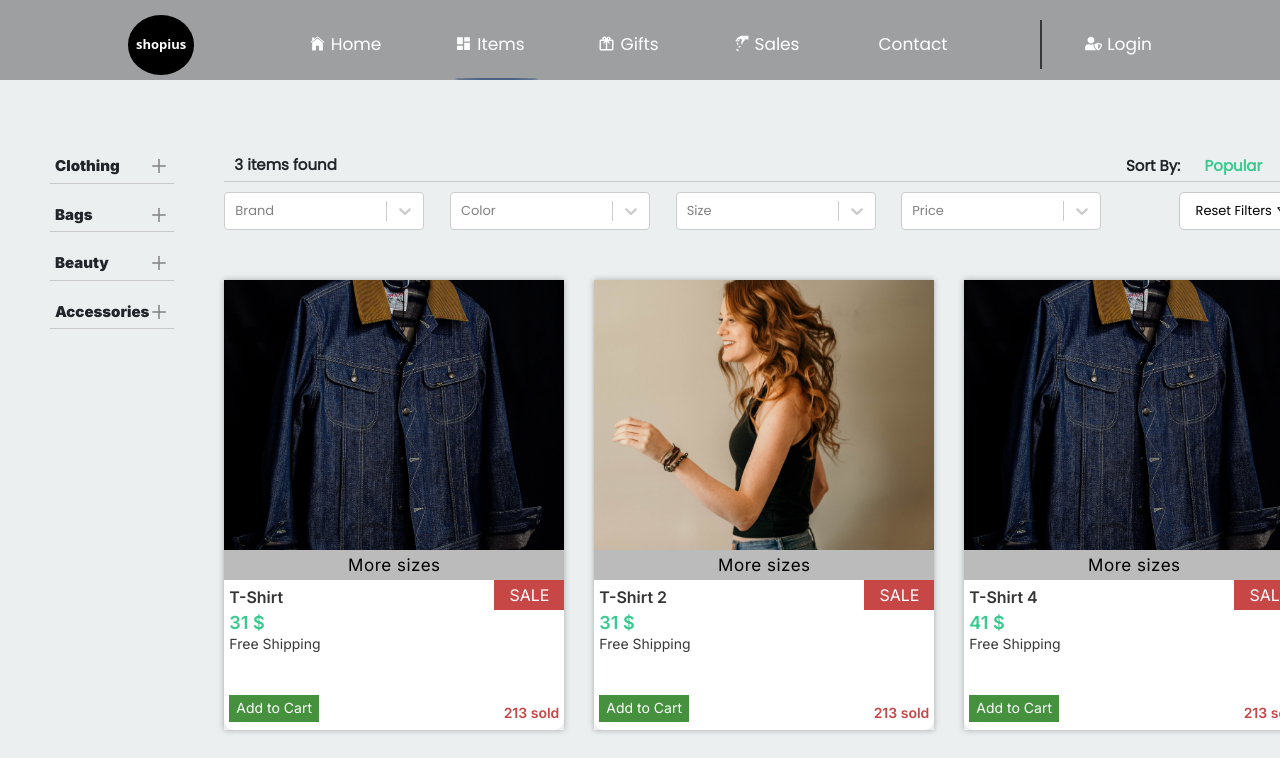
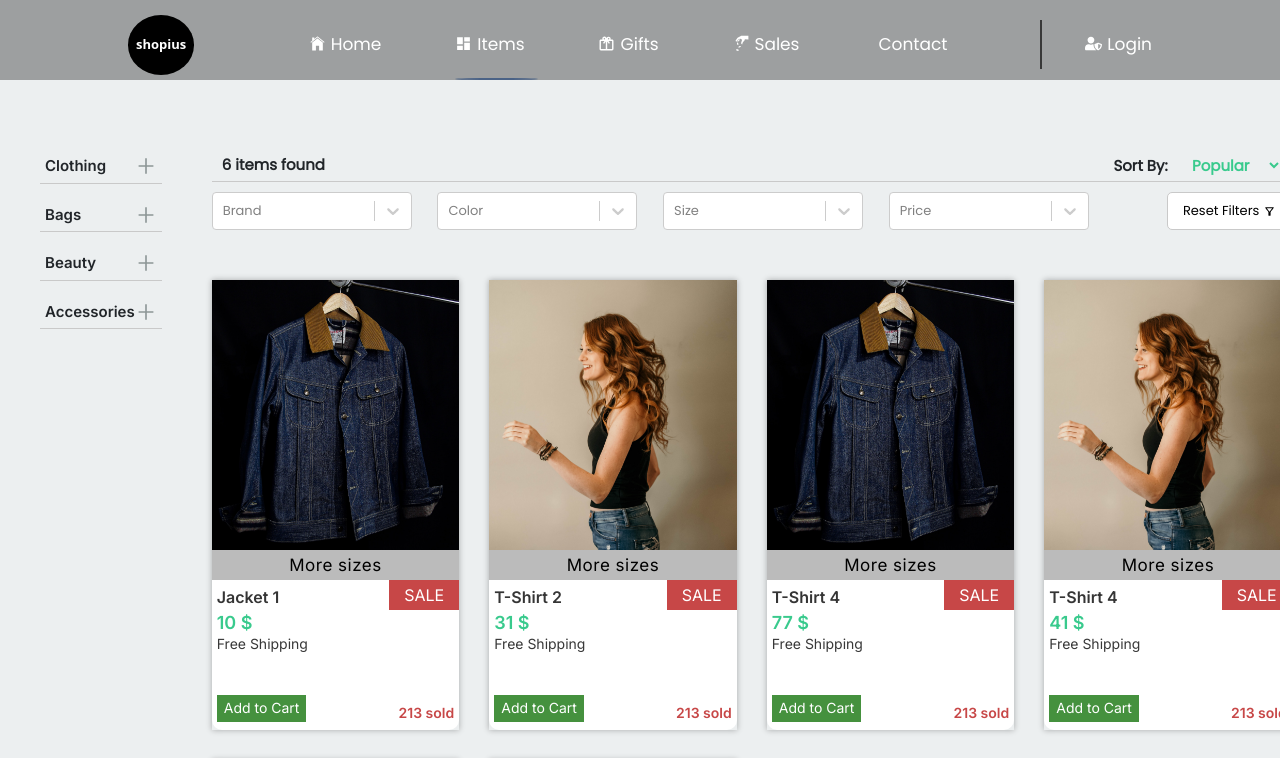
Before and after one commit to Andarus-1994/shop_nextjs, a Next.js app: page /items in a window 1280 px wide. Shown: the top 758 px of the page. Built offline with nearby package versions, Linux system fonts and the light colour scheme; no server answers; a web font is replaced by a local one; what next-redux-wrapper would draw is missing.

Commit message:
Small design changes mostly

```diff
--- a/Components/Data/items.js
+++ b/Components/Data/items.js
@@ -1,7 +1,10 @@
 export const itemsData = [
-  { id: 1, name: "T-Shirt", price: "31", category_id: 1 },
+  { id: 1, name: "Jacket 1", price: "10", category_id: 1 },
   { id: 2, name: "T-Shirt 2", price: "31", category_id: 1 },
-  { id: 3, name: "T-Shirt 4", price: "41", category_id: 1 },
+  { id: 3, name: "T-Shirt 4", price: "77", category_id: 1 },
+  { id: 4, name: "T-Shirt 4", price: "41", category_id: 2 },
+  { id: 5, name: "Jeans 77", price: "150", category_id: 2 },
+  { id: 6, name: "Jeans 91", price: "550", category_id: 2 },
 ];
 export const itemsDashboard = [
   {
--- a/styles/Items.module.scss
+++ b/styles/Items.module.scss
@@ -2,7 +2,7 @@
 .container {
   min-height: 100vh;
   background: rgb(236, 239, 240);
-  padding: 150px 50px;
+  padding: 150px 40px;
   display: flex;
   flex-direction: row;
   justify-content: flex-start;
@@ -15,7 +15,7 @@
     & > div {
       padding: 5px;
       border-bottom: 1px solid rgb(201, 201, 201);
-      font-weight: 900;
+      font-weight: 600;
       font-family: "Inter";
       font-size: 15px;
       & > div {
@@ -25,8 +25,10 @@
         }
       }
       ul {
+        padding-left: 10px;
+        padding-top: 0px;
         list-style-type: none;
-        font-weight: 500;
+        font-weight: 600;
         overflow: hidden;
         max-height: 0;
         animation: 1.8s list-fade-in forwards ease-in-out;
@@ -47,17 +49,22 @@
         justify-content: space-between;
       }
       svg {
-        font-size: 20px;
-        color: gray;
+        font-size: 22px;
+        color: #8c9696;
       }
     }
   }
   @keyframes list-fade-in {
     0% {
       max-height: 0;
+      padding-top: 0px;
+    }
+    30% {
+      padding-top: 10px;
     }
     100% {
       max-height: 500px;
+      padding-top: 10px;
     }
   }
   .filterSection {
@@ -194,7 +201,7 @@
   }
   .containerHomeMostSold {
     display: grid;
-    grid-template-columns: repeat(auto-fill, minmax(250px, 1fr));
+    grid-template-columns: repeat(auto-fill, minmax(230px, 1fr));
     grid-column-gap: 30px;
     grid-row-gap: 30px;
     .soldItem {
```
